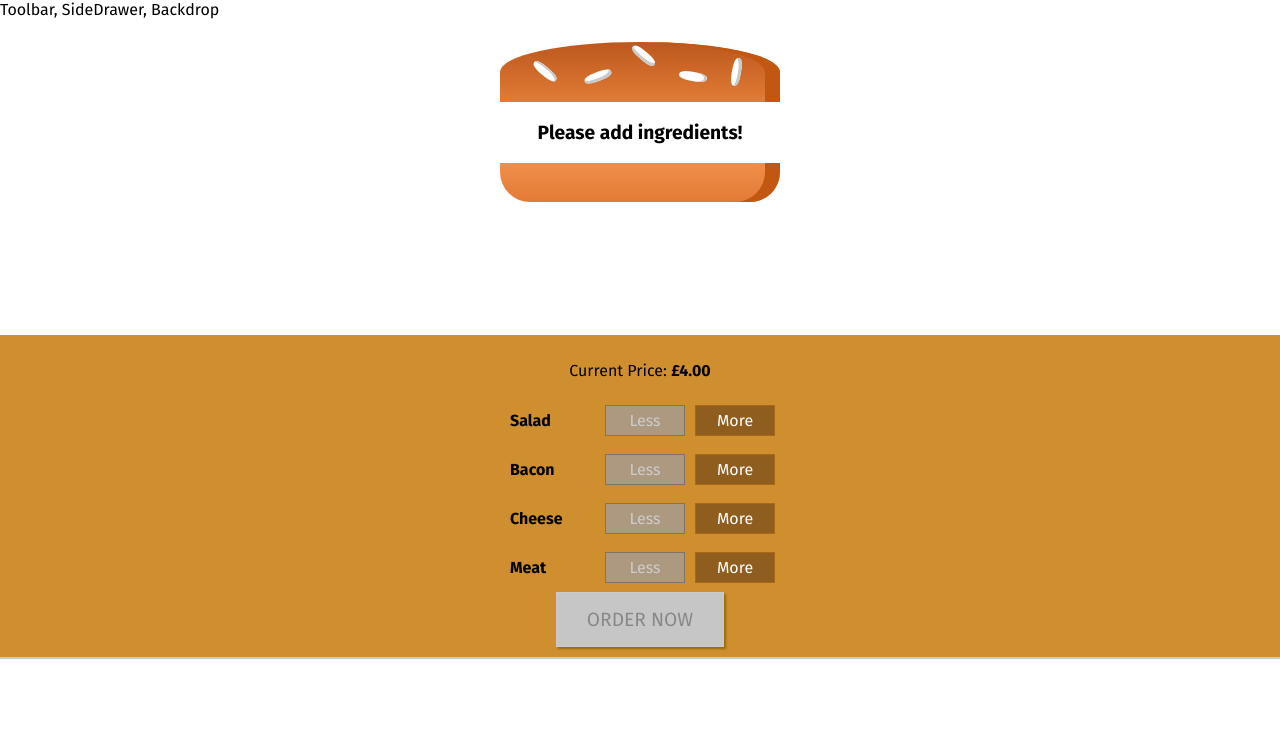
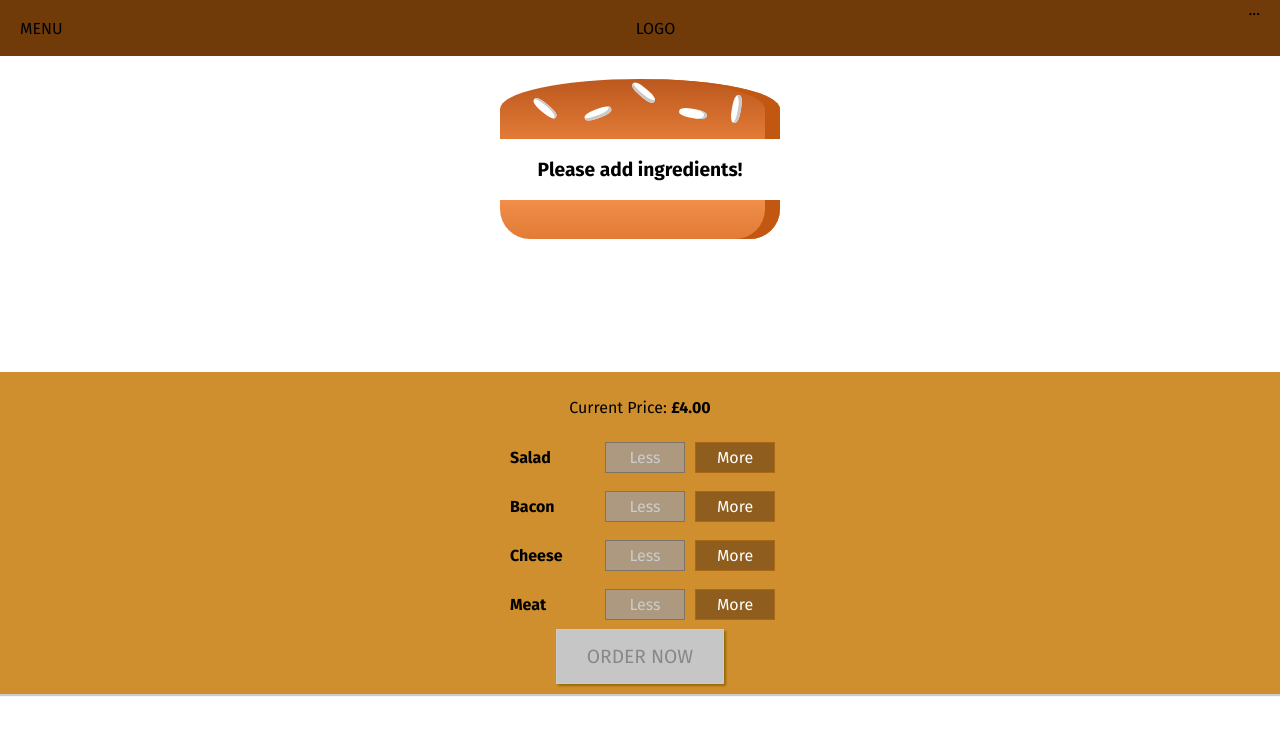
Before and after one commit to sergiosdcorreia/BurgerApp, a React (Create React App) app: page / in a window 1280 px wide. Shown: the top 734 px of the page. Built offline with nearby package versions, Linux system fonts and the light colour scheme.

Commit message:
Added toolbar navigation.

```diff
--- a/src/components/Burger/OrderSummary/OrderSummary.js
+++ b/src/components/Burger/OrderSummary/OrderSummary.js
@@ -17,6 +17,9 @@
       <h3>Your Order</h3>
       <p>A delicious burger with the following ingredients:</p>
       <ul>{ingredientSummary}</ul>
+      <p>
+        <strong>Total Price: £{props.price.toFixed(2)}</strong>
+      </p>
       <p>Continue to Checkout?</p>
       <Button danger onClick={props.purchaseCanceled}>
         CANCEL
--- a/src/components/Layout/Layout.js
+++ b/src/components/Layout/Layout.js
@@ -2,10 +2,11 @@
 
 import Aux from "../../hoc/Aux";
 import Content from "../../styled-components/Layout/Content";
+import Toolbar from "../Navigation/Toolbar/Toolbar";
 
 const Layout = props => (
   <Aux>
-    <div>Toolbar, SideDrawer, Backdrop</div>
+    <Toolbar />
     <Content>{props.children}</Content>
   </Aux>
 );
--- /dev/null
+++ b/src/components/Navigation/Toolbar/Toolbar.js
@@ -0,0 +1,14 @@
+import React from "react";
+
+import NavigationStyled from "../../../styled-components/Navigation/NavigationStyled";
+import ToolbarStyled from "../../../styled-components/Navigation/Toolbar/ToolbarStyled";
+
+const Toolbar = props => (
+  <ToolbarStyled>
+    <div>MENU</div>
+    <div>LOGO</div>
+    <NavigationStyled>...</NavigationStyled>
+  </ToolbarStyled>
+);
+
+export default Toolbar;
--- a/src/containers/BurgerBuilder/BurgerBuilder.js
+++ b/src/containers/BurgerBuilder/BurgerBuilder.js
@@ -103,6 +103,7 @@
             ingredients={this.state.ingredients}
             purchaseCanceled={this.purchaseCancelHandler}
             purchaseContinued={this.purchaseContinueHandler}
+            price={this.state.totalPrice}
           />
         </Modal>
         <Burger ingredients={this.state.ingredients} />
--- a/src/styled-components/Layout/Content.js
+++ b/src/styled-components/Layout/Content.js
@@ -1,7 +1,7 @@
 import styled from "styled-components";
 
 const Content = styled.main`
-  margin-top: 16px;
+  margin-top: 72px;
 `;
 
 export default Content;
--- /dev/null
+++ b/src/styled-components/Navigation/NavigationStyled.js
@@ -0,0 +1,7 @@
+import styled from "styled-components";
+
+const NavigationStyled = styled.nav`
+  height: 100%;
+`;
+
+export default NavigationStyled;
--- /dev/null
+++ b/src/styled-components/Navigation/Toolbar/ToolbarStyled.js
@@ -0,0 +1,18 @@
+import styled from "styled-components";
+
+const ToolbarStyled = styled.header`
+  height: 56px;
+  width: 100%;
+  position: fixed;
+  top: 0;
+  left: 0;
+  background-color: #703b09;
+  display: flex;
+  justify-content: space-between;
+  align-items: center;
+  padding: 0 20px;
+  box-sizing: border-box;
+  z-index: 90;
+`;
+
+export default ToolbarStyled;
```
